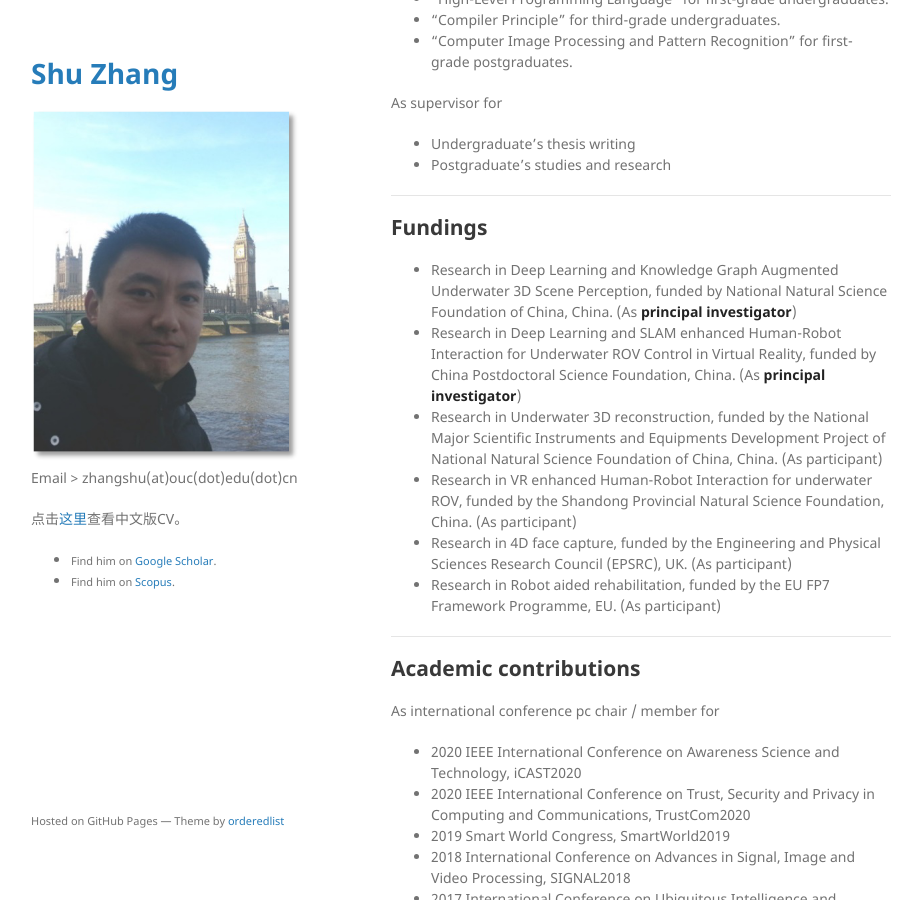
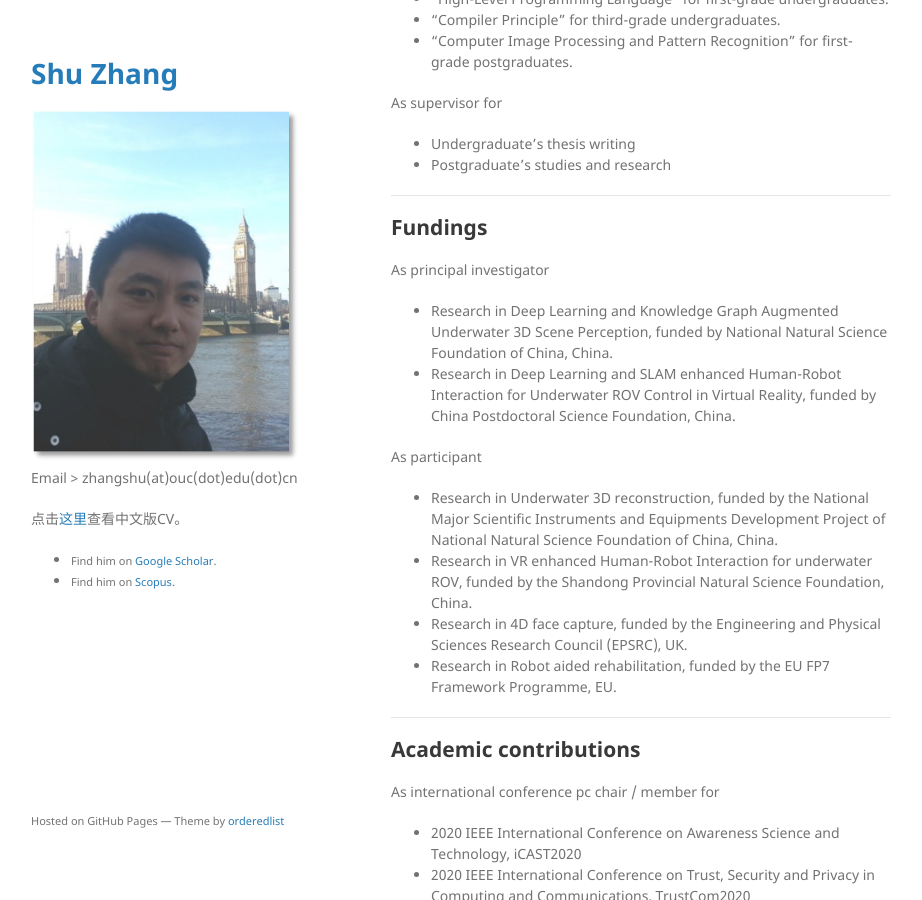
Before and after one commit to jackyspeed/aboutzhangshu, a Jekyll site: the page built from index.md, in a window 1280 px wide and 900 px high, scrolled down 645 px. Shown: the whole window, without its empty margins (179-1101 px from the left). Built offline with Jekyll 4.4.1, drawn with Linux system fonts in a browser that asks for light colours; our own code applies the rules of GitHub Pages for plain Markdown files.

Commit message:
Update index.md

```diff
--- a/index.md
+++ b/index.md
@@ -38,12 +38,17 @@ As supervisor for
 
 ## Fundings
 
- - Research in Deep Learning and Knowledge Graph Augmented Underwater 3D Scene Perception, funded by National Natural Science Foundation of China, China. (As **principal investigator**)
- - Research in Deep Learning and SLAM enhanced Human-Robot Interaction for Underwater ROV Control in Virtual Reality,  funded by China Postdoctoral Science Foundation, China. (As **principal investigator**)
-- Research in Underwater 3D reconstruction, funded by the National Major Scientific Instruments and Equipments Development Project of National Natural Science Foundation of China, China. (As participant)
-- Research in VR enhanced Human-Robot Interaction for underwater ROV, funded by the Shandong Provincial Natural Science Foundation, China. (As participant)
-- Research in 4D face capture, funded by the Engineering and Physical Sciences Research Council (EPSRC), UK. (As participant)
-- Research in Robot aided rehabilitation, funded by the EU FP7 Framework Programme, EU. (As participant)
+As principal investigator
+
+- Research in Deep Learning and Knowledge Graph Augmented Underwater 3D Scene Perception, funded by National Natural Science Foundation of China, China.
+- Research in Deep Learning and SLAM enhanced Human-Robot Interaction for Underwater ROV Control in Virtual Reality,  funded by China Postdoctoral Science Foundation, China.
+
+As participant
+
+- Research in Underwater 3D reconstruction, funded by the National Major Scientific Instruments and Equipments Development Project of National Natural Science Foundation of China, China.
+- Research in VR enhanced Human-Robot Interaction for underwater ROV, funded by the Shandong Provincial Natural Science Foundation, China.
+- Research in 4D face capture, funded by the Engineering and Physical Sciences Research Council (EPSRC), UK.
+- Research in Robot aided rehabilitation, funded by the EU FP7 Framework Programme, EU.
 
 ---
 
```
